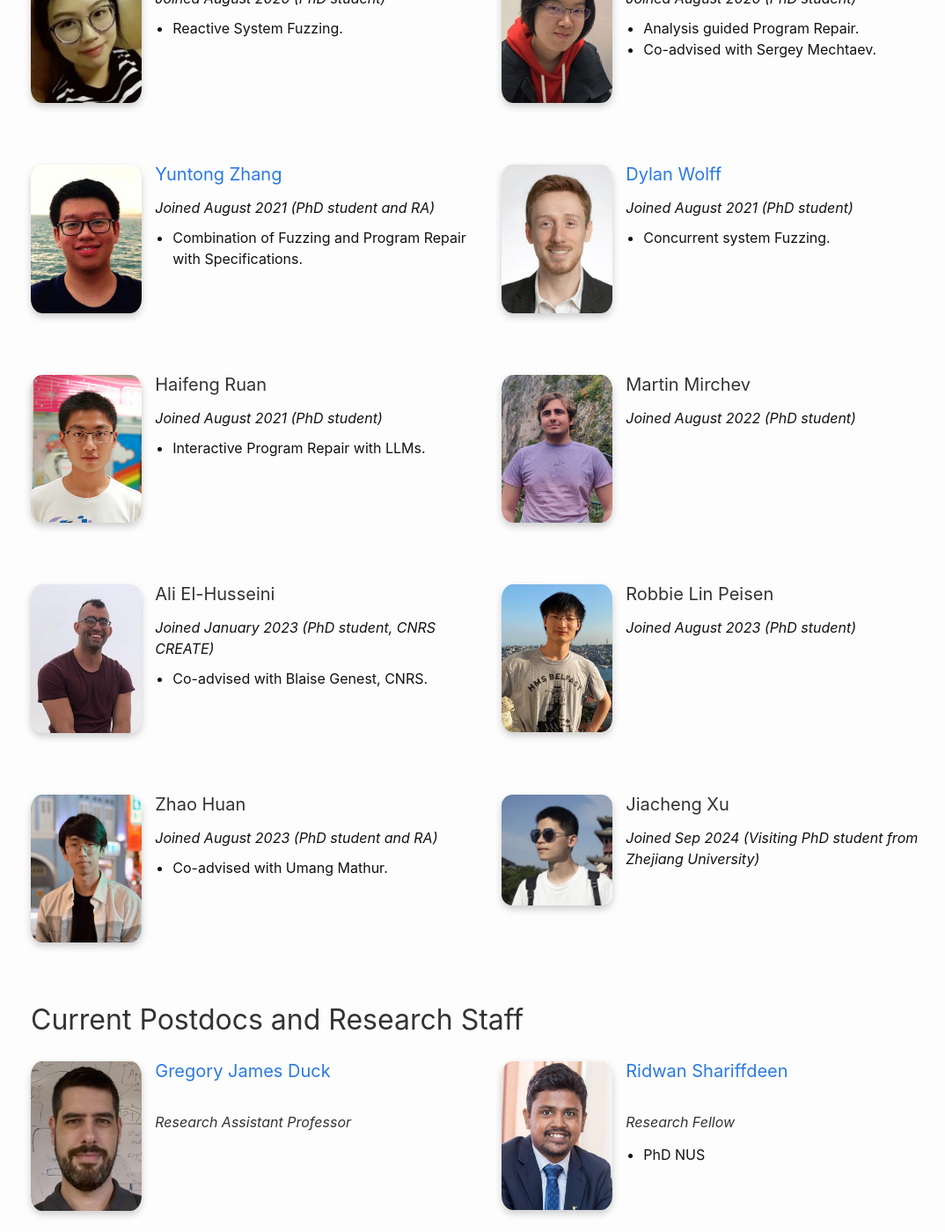
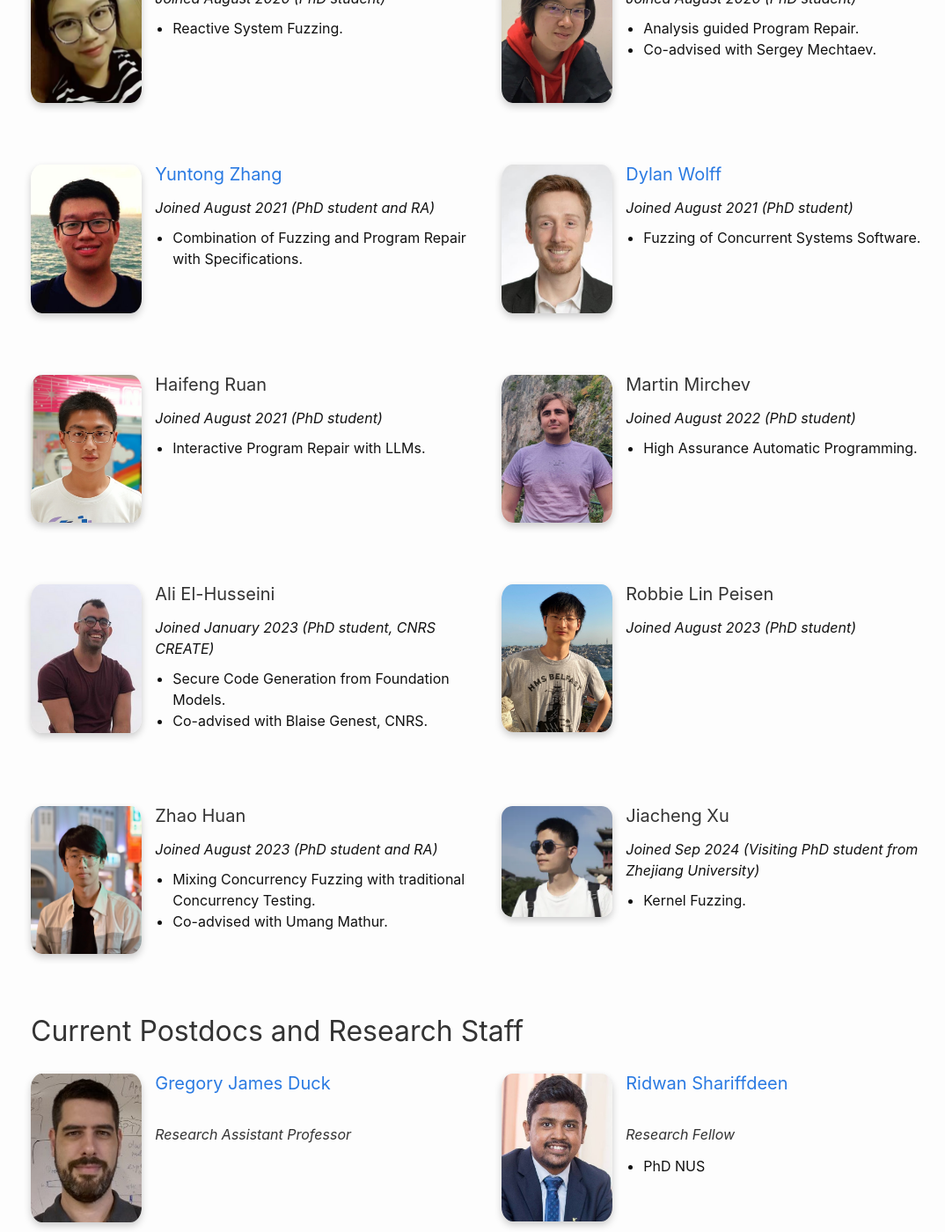
Before and after one commit to nus-tss/nus-tss.github.io, a Jekyll site: the page built from _pages/team.md, in a window 1280 px wide and 1400 px high, scrolled down 564 px. Shown: the whole window at 88% size, without its empty margins (85-1159 px from the left). Built offline with Jekyll 4.4.1, drawn with Linux system fonts in a browser that asks for light colours; nearby versions of some CDN libraries.

Commit message:
Update student.yml

```diff
--- a/_data/team/student.yml
+++ b/_data/team/student.yml
@@ -24,7 +24,7 @@
   photo: dylan.jpeg
   joined: August 2021
   role: PhD student
-  topic: Concurrent system Fuzzing
+  topic: Fuzzing of Concurrent Systems Software
   website: https://dylanjwolff.com/
 
 - name: Haifeng Ruan
@@ -37,12 +37,14 @@
   photo: martin-2.jpg
   joined: August 2022
   role: PhD student
+  topic: High Assurance Automatic Programming
 
 - name: Ali El-Husseini
   photo: ali.png
   joined: January 2023
   role: PhD student, CNRS CREATE
   coadvisor: Blaise Genest, CNRS
+  topic: Secure Code Generation from Foundation Models
 
 - name: Robbie Lin Peisen
   photo: peisen.jpg
@@ -54,8 +56,10 @@
   joined: August 2023
   role: PhD student and RA
   coadvisor: Umang Mathur
+  topic: Mixing Concurrency Fuzzing with traditional Concurrency Testing
 
 - name: Jiacheng Xu
   photo: jxu.png
   joined: Sep 2024
   role: Visiting PhD student from Zhejiang University
+  topic: Kernel Fuzzing
```
